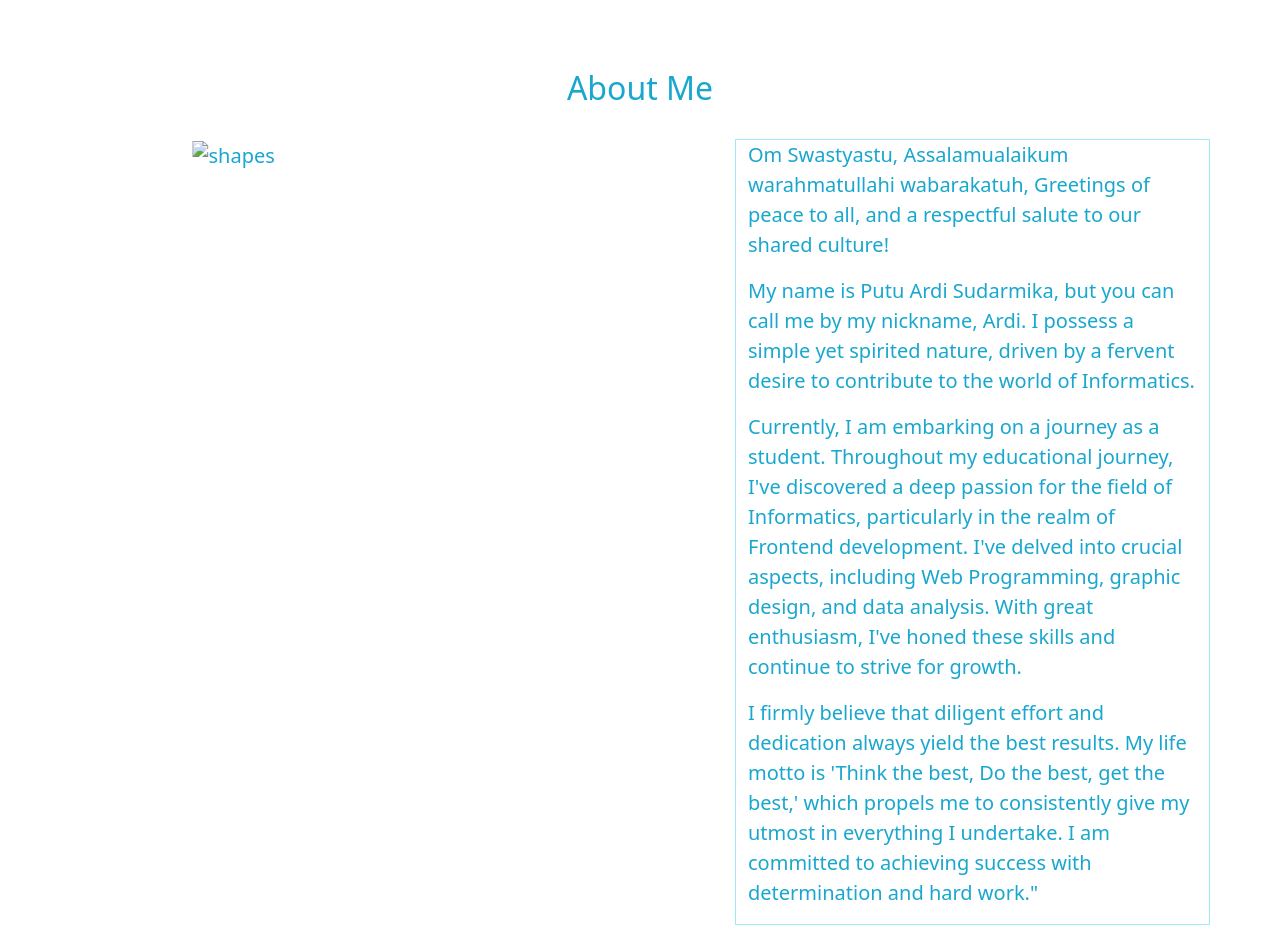
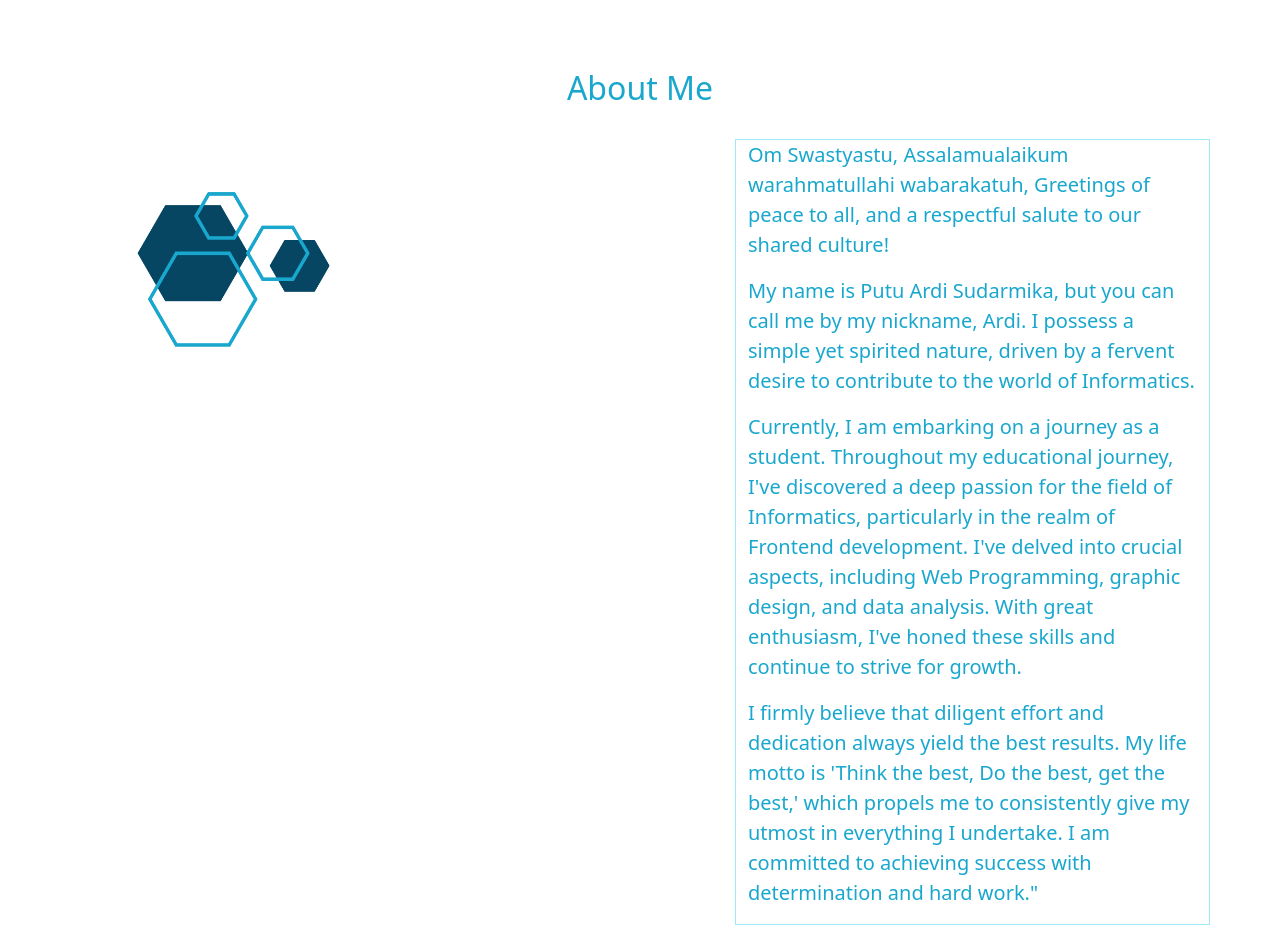
Before and after one commit to Ardiskaa/ardiportfolioostack, a plain HTML site: page index.html in a window 1280 px wide. Shown: the part 1720-2656 px from the top of the page. Drawn offline with nearby package versions, Linux system fonts and the light colour scheme; files whose address does not match are found by name; a web font is replaced by a local one.

Commit message:
first commit

```diff
--- a/index.html
+++ b/index.html
@@ -153,7 +153,7 @@
                 </div>
                 <div class="row justify-content-between fs-5 text text-center mb-3">
                     <div class="col-md-3">
-                        <img id="movingImage" src="./Logo/shapes2.png" alt="shapes" class="img-fluid" />
+                        <img id="movingImage" src="./Logo/shapes2 1.jpg" alt="shapes" class="img-fluid" />
                     </div>
                     <div class="col-md-5 text-start border border-info-subtle">
                         <p>Om Swastyastu, Assalamualaikum warahmatullahi wabarakatuh, Greetings of peace to all, and a respectful salute to our shared culture!</p>
```
